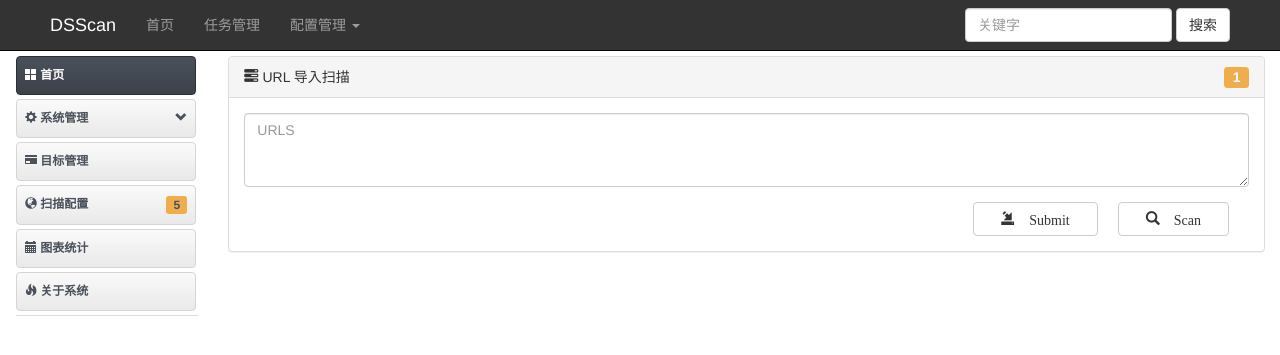
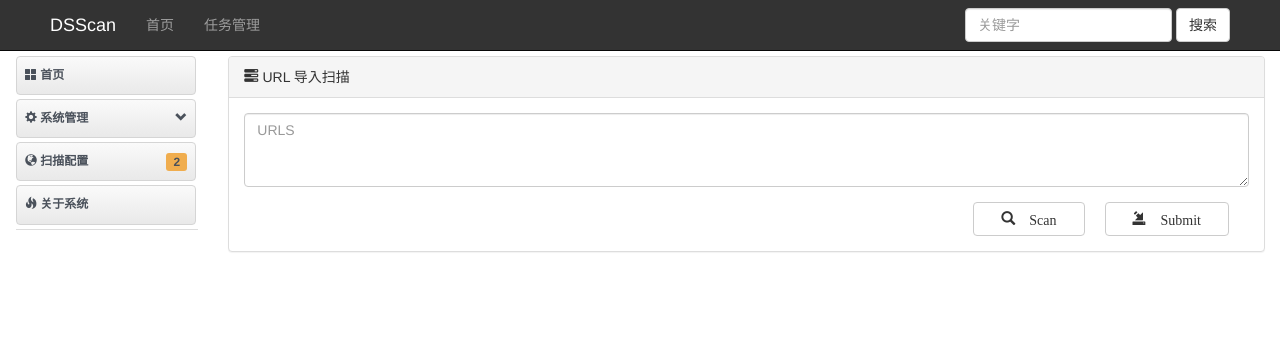
Before and after one commit to zwj2017-NK/MyBlog1, a Django app: page / in a window 1280 px wide. Shown: the top 355 px of the page. Run offline with Django 3.2, Linux system fonts and the light colour scheme; some libraries are stand-ins or nearby versions.

Commit message:
DSScan
1. 基本上已经实现了需求的功能，批量导入，批量扫描

Bug: 扫描时页面会很卡，无法载入，估计是数据库读取的问题，可能用 ajax 的话会好很多

```diff
--- a/DjangoProject-DSScan/DSScan/sqliscan/admin.py
+++ b/DjangoProject-DSScan/DSScan/sqliscan/admin.py
@@ -2,7 +2,7 @@ from django.contrib import admin
 from .models import SqlInjection, UrlList
 
 class SqlInjectionAdmin(admin.ModelAdmin):
-    list_display = ('target_url', 'target_urls', 'task_id', 'scan_data', 'vulnerability','scan_log', )
+    list_display = ('target_url', 'task_id', 'scan_data', 'vulnerability','scan_log', )
     list_filter = ('scan_status', 'vulnerability', )
     search_fields = ('target_url', )
     ordering = ('-vulnerability', 'task_id', )
--- a/DjangoProject-DSScan/DSScan/sqliscan/templates/sqliscan/base.html
+++ b/DjangoProject-DSScan/DSScan/sqliscan/templates/sqliscan/base.html
@@ -83,7 +83,6 @@
             font-size: 100%;
         }
 
-
     </style>
 
 </head>
@@ -97,33 +96,38 @@
                         <span class="icon-bar"></span>
                         <span class="icon-bar"></span>
                     </button>
-                    <a class="navbar-brand" href="#">DSScan</a>
+                    <a class="navbar-brand" href="../">DSScan</a>
                 </div>
                 <div id="navbar" class="navbar-collapse collapse">
                     <ul class="nav navbar-nav">
-                        <li><a href="#">首页</a></li>
-                        <li><a href="#">任务管理</a></li>
-                        <li class="dropdown">
-                        <a href="#" class="dropdown-toggle" data-toggle="dropdown">配置管理
-                        <span class="caret"></span></a>
-                            <ul class="dropdown-menu">
-                                <li class="dropdown-header">管理</li>
-                                <li><a href="#">目标URL</a></li>
-                                <li><a href="#">目标参数</a></li>
-                                <li><a href="#">删除管理</a></li>
-                                <li class="divider"></li>
-                                <li class="dropdown-header">账号</li>
-                                <li><a href="#">更改密码</a></li>
-                                <li><a href="#">退出登录</a></li>
-                            </ul>
-                        </li>
+                        <li><a href="../">首页</a></li>
+                        <li><a href="/task/">任务管理</a></li>
+{#                        <li class="dropdown">#}
+{#                        <a href="#" class="dropdown-toggle" data-toggle="dropdown">配置管理#}
+{#                        <span class="caret"></span></a>#}
+{#                            <ul class="dropdown-menu">#}
+{#                                <li class="dropdown-header">管理</li>#}
+{#                                <li><a href="#">目标URL</a></li>#}
+{#                                <li><a href="#">目标参数</a></li>#}
+{#                                <li><a href="#">删除管理</a></li>#}
+{#                                <li class="divider"></li>#}
+{#                                <li class="dropdown-header">账号</li>#}
+{#                                <li><a href="#">更改密码</a></li>#}
+{#                                <li><a href="#">退出登录</a></li>#}
+{#                            </ul>#}
+{#                        </li>#}
                     </ul>
+
                     <form class="navbar-form navbar-right">
                         <div class="form-group">
                             <input type="text" class="form-control" placeholder="关键字">
                         </div>
                         <button type="submit" class="btn btn-default">搜索</button>
                     </form>
+
+{#                    <span class="navbar-form">#}
+{#                    </span>#}
+
                 </div>
             </div>
         </div>
@@ -131,8 +135,8 @@
             <div class="row">
             <div class="col-lg-2">
                 <ul id="main-nav" class="nav nav-tabs nav-stacked" style="">
-                    <li class="active">
-                        <a href="#">
+                    <li>
+                        <a href="../">
                             <i class="glyphicon glyphicon-th-large"></i>
                             首页
                         </a>
@@ -151,27 +155,27 @@
                             <li><a href="#"><i class="glyphicon glyphicon-eye-open"></i>日志查看</a></li>
                         </ul>
                     </li>
-                    <li>
-                        <a href="#">
-                            <i class="glyphicon glyphicon-credit-card"></i>
-                            目标管理
-                        </a>
-                    </li>
+{#                    <li>#}
+{#                        <a href="#">#}
+{#                            <i class="glyphicon glyphicon-credit-card"></i>#}
+{#                            目标管理#}
+{#                        </a>#}
+{#                    </li>#}
 
                     <li>
                         <a href="#">
                             <i class="glyphicon glyphicon-globe"></i>
                             扫描配置
-                            <span class="label label-warning pull-right">5</span>
+                            <span class="label label-warning pull-right">2</span>
                         </a>
                     </li>
 
-                    <li>
-                        <a href="#">
-                            <i class="glyphicon glyphicon-calendar"></i>
-                            图表统计
-                        </a>
-                    </li>
+{#                    <li>#}
+{#                        <a href="#">#}
+{#                            <i class="glyphicon glyphicon-calendar"></i>#}
+{#                            图表统计#}
+{#                        </a>#}
+{#                    </li>#}
                     <li>
                         <a href="#">
                             <i class="glyphicon glyphicon-fire"></i>
--- a/DjangoProject-DSScan/DSScan/sqliscan/templates/sqliscan/open.html
+++ b/DjangoProject-DSScan/DSScan/sqliscan/templates/sqliscan/open.html
@@ -7,34 +7,44 @@
         <div class="panel-heading">
             <i class="glyphicon glyphicon-tasks"></i>
             URL 导入扫描
-            <span class="label label-warning pull-right">1</span>
         </div>
 
         <div class="panel-body">
-            <form action="." method="post" class="form-horizontal" role="form">
 
-                <div class="form-group col-group-sm">
-                    <div class="col-lg-12">
-                        <textarea rows="3" class="form-control" placeholder="URLS" name="target_urls" required></textarea>
+            {% if submit %}
+                <div class="panel panel-default">
+                    <div class="panel-body">
+                        <span class="text-success">URL 已成功提交至 TARGET URL 目录</span>
                     </div>
                 </div>
 
-                {% csrf_token %}
-
-
-                <a href="task">
+                <a href="../">
                     <button type="submit" class="btn btn-default navbar-right" >
-                        <span class="col-lg-1"><span class="glyphicon glyphicon-search"> Scan</span></span>
+                        <span class="col-lg-1"><span class="glyphicon glyphicon-backward"> Return</span></span>
                     </button>
                 </a>
+            {% else %}
+                <form action="." method="post" class="form-horizontal" role="form">
 
+                    <div class="form-group col-group-sm">
+                        <div class="col-lg-12">
+                            <textarea rows="3" class="form-control" placeholder="URLS" name="target_urls" required></textarea>
+                        </div>
+                    </div>
+
+                    {% csrf_token %}
+
+                    <button type="submit" class="btn btn-default navbar-right" >
+                        <span class="col-lg-1"><span class="glyphicon glyphicon-import"> Submit</span></span>
+                    </button>
+
+                </form>
+            {% endif %}
+            <a href="/task/">
                 <button type="submit" class="btn btn-default navbar-right" >
-                    <span class="col-lg-1"><span class="glyphicon glyphicon-import"> Submit</span></span>
+                    <span class="col-lg-1"><span class="glyphicon glyphicon-search"> Scan</span></span>
                 </button>
-
-
-            </form>
-
+            </a>
         </div>
     </div>
 {% endblock %}
--- a/DjangoProject-DSScan/DSScan/sqliscan/views.py
+++ b/DjangoProject-DSScan/DSScan/sqliscan/views.py
@@ -3,6 +3,8 @@
 from django.shortcuts import render
 from .models import SqlInjection, UrlList
 from .forms import UrlListForm
+from .sqls import *
+from Queue import Queue
 
 
 # 显示所有扫描任务
@@ -26,12 +28,32 @@ def sql_tasks(request):
                 SqlInjection.objects.create(target_url=each_url)
 
     tasks = SqlInjection.objects.all()
+    # 创建一个队列用于存放 target_url
+    url_queue = Queue()
 
-    return render(request, 'sqliscan/task.html', {'tasks': tasks})
+    for task in tasks:
+        # 判断任务是否开启，开启的任务存在task_id
+        if not task.task_id:
+            # print task.task_id
+            url_queue.put(task.target_url)
+    # print url_queue.queue
+    # 创建一个列表，用于保存线程
+    threads = []
+    for x in xrange(2):
+        threads.append(ScanThread(url_queue))
+        threads[x].start()
+
+    for y in threads:
+        y.join()
+
+    num_url = len(tasks)
+    return render(request, 'sqliscan/task.html', {'tasks': tasks, 'num_url': num_url})
 
 
 # 导入扫描URL列表
 def url_sql(request):
+    # 成功提交会跳转成功的提示
+    submit = False
 
     if request.method == 'POST':
         form = UrlListForm(request.POST)
@@ -43,7 +65,32 @@ def url_sql(request):
             # url_form = form.save(commit=False)
             # url_form.save()
             form.save()
+            submit = True
     else:
         form = UrlListForm()
 
-    return render(request, 'sqliscan/open.html', {'form': form})
+    return render(request, 'sqliscan/open.html', {'form': form, 'submit': submit})
+
+
+# 启动扫描Scan
+# def sql_scan(request):
+
+    # tasks = SqlInjection.objects.all()
+    # 创建一个队列用于存放 target_url
+    # url_queue = Queue()
+
+    # for task in tasks:
+        # 判断任务是否开启，开启的任务存在task_id
+        # if not task.task_id :
+        #     print task.task_id
+        #     url_queue.put(task.target_url)
+    # print url_queue.queue
+    # 创建一个列表，用于保存线程
+    # threads = []
+    # 测试4个线程
+    # for x in xrange(4):
+    #     threads.append(ScanThread(url_queue))
+    #     threads[x].start()
+
+    # for y in threads:
+    #     y.join()
```
Also changed, not shown: DjangoProject-DSScan/DSScan/sqliscan/sqls.py (+128 -0 lines), DjangoProject-DSScan/DSScan/sqliscan/templates/sqliscan/task.html (+34 -1 lines), DjangoProject-DSScan/DSScan/db.sqlite3, DjangoProject-DSScan/DSScan/sqliscan/migrations/0005_remove_sqlinjection_target_urls.py (added), 5 other files.
